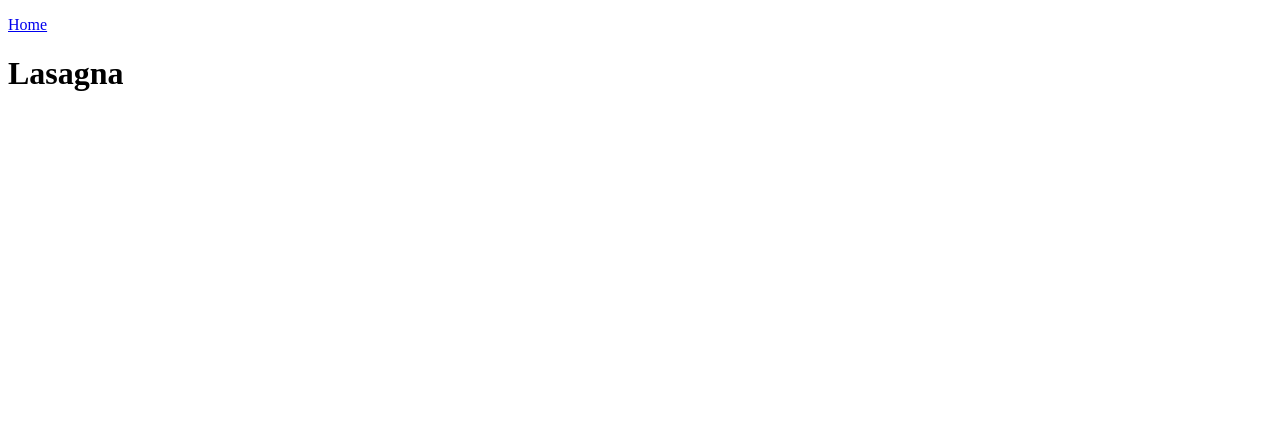
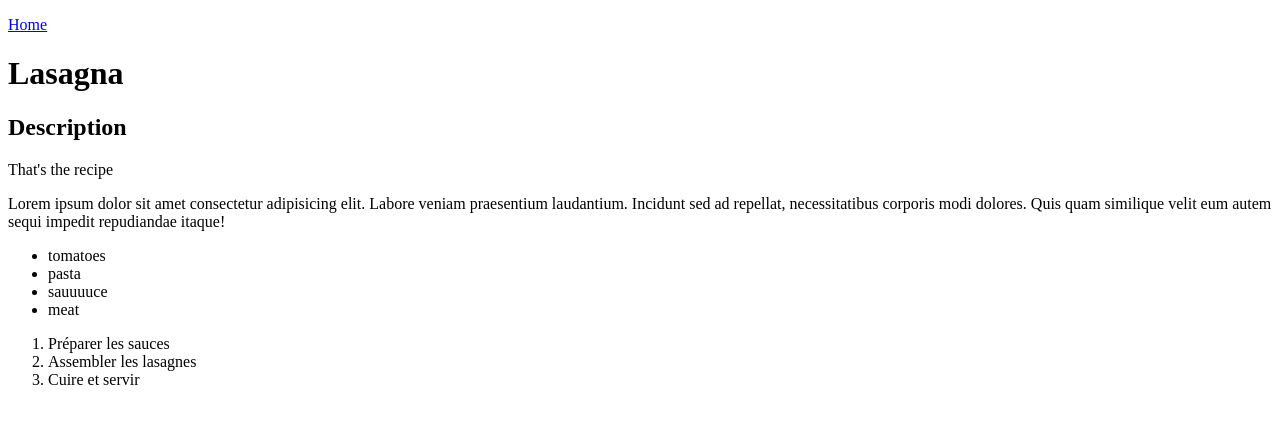
Before and after one commit to Khazeral/odin-project-recipes, a plain HTML site: page recipes/lasagna.html in a window 1280 px wide. Drawn offline with Linux system fonts and the light colour scheme.

Commit message:
Add description and steps to recipe page

```diff
--- a/recipes/lasagna.html
+++ b/recipes/lasagna.html
@@ -11,6 +11,22 @@
         <p>Home</p>
     </a>
     <h1>Lasagna</h1>
+    <h2>Description</h2>
+    <p>That's the recipe</p>
+    <p>Lorem ipsum dolor sit amet consectetur adipisicing elit. Labore veniam praesentium laudantium. Incidunt sed ad repellat, necessitatibus corporis modi dolores. Quis quam similique velit eum autem sequi impedit repudiandae itaque!</p>
+
+    <ul>
+        <li>tomatoes</li>
+        <li>pasta</li>
+        <li>sauuuuce</li>
+        <li>meat</li>
+    </ul>
+
+    <ol>
+        <li>Préparer les sauces</li>
+        <li>Assembler les lasagnes</li>
+        <li>Cuire et servir</li>
+    </ol>
 </body>
 
 </html>
```
